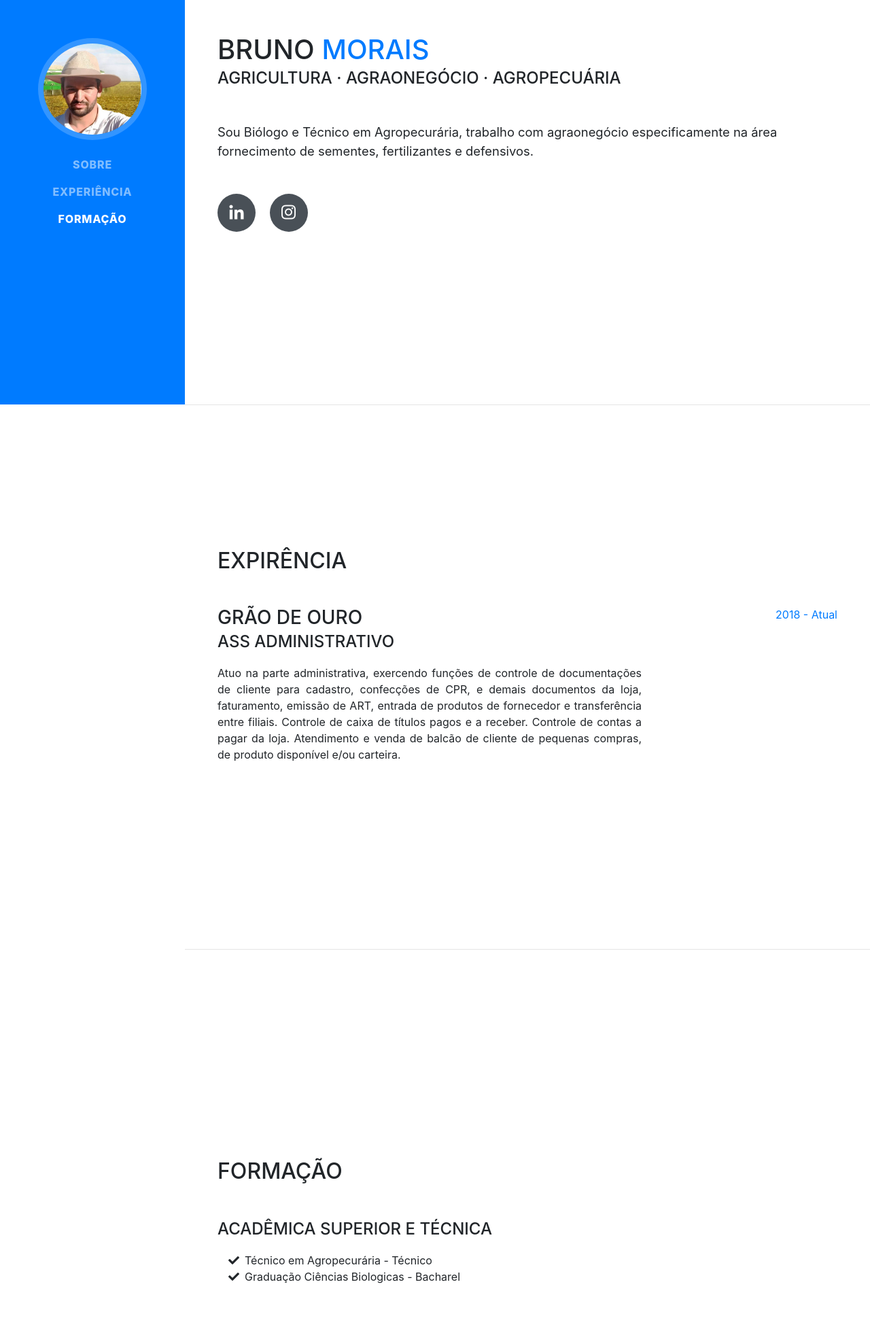
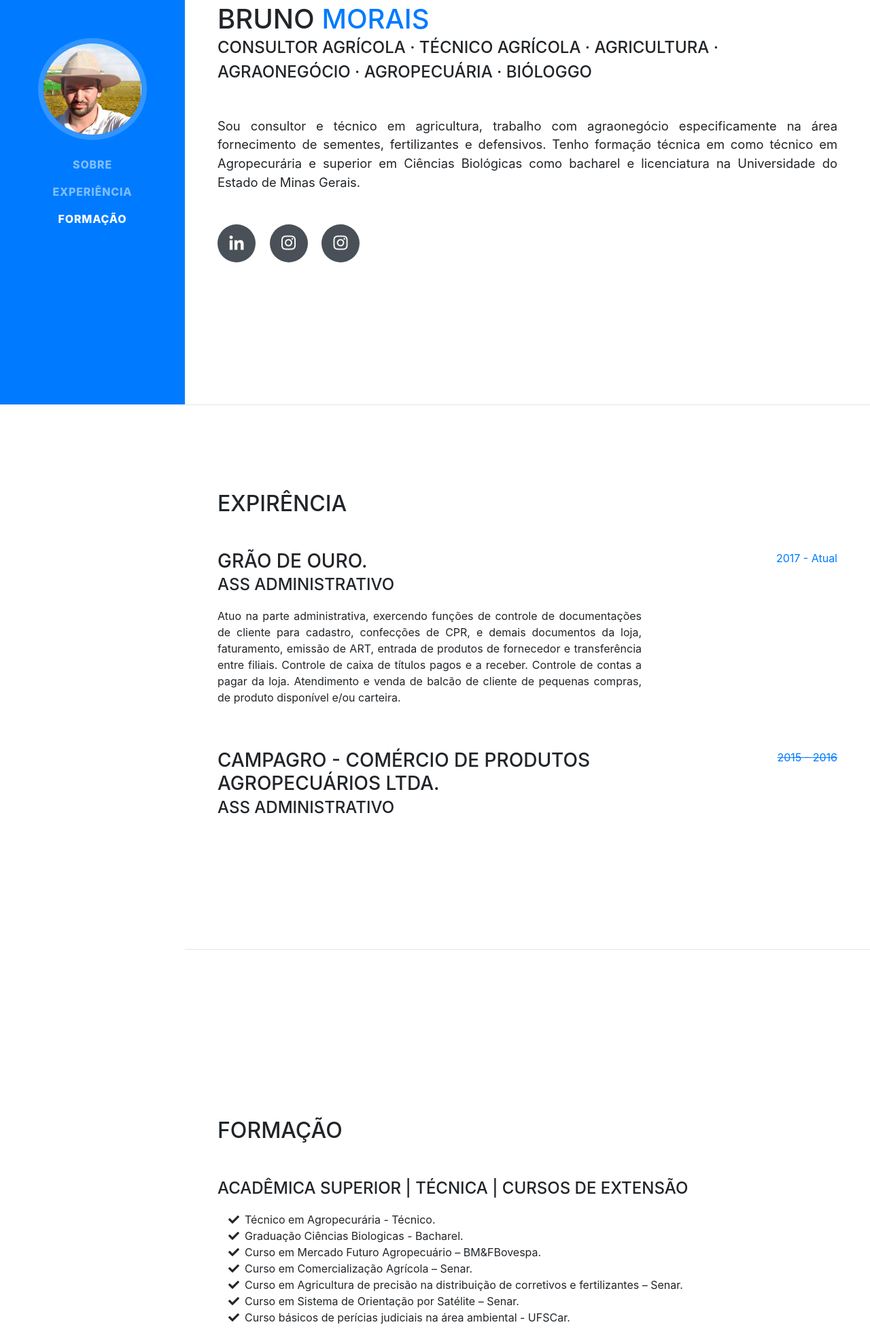
Before and after one commit to brunoagro/brunoagro.github.io, a website with bundled scripts: page index.html in a window 1280 px wide. Shown: the part 205-2160 px from the top of the page at 68% size. Built offline with nearby package versions, Linux system fonts and the light colour scheme; a web font is replaced by a local one.

Commit message:
update info page index

```diff
--- a/index.html
+++ b/index.html
@@ -60,15 +60,19 @@
                     <span class="text-primary">Morais</span>
                 </h1>
                 <div class="subheading mb-5">
-                    Agricultura · Agraonegócio · Agropecuária
+                    Consultor Agrícola · Técnico Agrícola · Agricultura · Agraonegócio · Agropecuária · Bióloggo
                 </div>
-                <p class="lead mb-5"> Sou Biólogo e Técnico em Agropecurária, trabalho com agraonegócio especificamente na área fornecimento de sementes, fertilizantes e defensivos.</p>
+                <p class="lead mb-5" style="text-align: justify"> Sou consultor e técnico em agricultura, trabalho com agraonegócio especificamente na área fornecimento de sementes, fertilizantes e defensivos. Tenho formação técnica em como técnico em Agropecurária e superior em Ciências Biológicas como
+                    bacharel e licenciatura na Universidade do Estado de Minas Gerais.</p>
                 <div class="social-icons">
                     <a href="https://www.linkedin.com/in/bruno-l-de-morais-30589b52/">
-                        <i class="fab fa-linkedin-in"></i>
+                        <i class="fab fa-linkedin-in" title="Meu perfil no Linkedin"></i>
                     </a>
-                    <a href="https://www.instagram.com/brunolopesdemorais/?hl=pt-br">
-                        <i class="fab fa-instagram"></i>
+                    <a href="https://www.instagram.com/raizesdocafe/">
+                        <i class="fab fa-instagram" title="Instagram"></i>
+                    </a>
+                    <a href="https://www.instagram.com/raizesdocafe/">
+                        <i class="fab fa-instagram" title="Perfil Raízes do cafe"></i>
                     </a>
                 </div>
             </div>
@@ -82,15 +86,30 @@
 
                 <div class="resume-item d-flex flex-column flex-md-row mb-5">
                     <div class="resume-content mr-auto">
-                        <h3 class="mb-0">Grão de Ouro</h3>
+                        <h3 class="mb-0">Grão de Ouro.</h3>
                         <div class="subheading mb-3">Ass Administrativo</div>
                         <p style="text-align: justify;">
                             Atuo na parte administrativa, exercendo funções de controle de documentações de cliente para cadastro, confecções de CPR, e demais documentos da loja, faturamento, emissão de ART, entrada de produtos de fornecedor e transferência entre filiais. Controle
                             de caixa de títulos pagos e a receber. Controle de contas a pagar da loja. Atendimento e venda de balcão de cliente de pequenas compras, de produto disponível e/ou carteira.
                         </p>
                     </div>
+
                     <div class="resume-date text-md-right">
-                        <span class="text-primary">2018 - Atual</span>
+                        <span class="text-primary">2017 - Atual</span>
+                    </div>
+                </div>
+
+                <div class="resume-item d-flex flex-column flex-md-row mb-5">
+                    <div class="resume-content mr-auto">
+                        <h3 class="mb-0">Campagro - Comércio de Produtos Agropecuários Ltda.</h3>
+                        <div class="subheading mb-3">Ass Administrativo</div>
+                        <p style="text-align: justify;">
+
+                        </p>
+                    </div>
+
+                    <div class="resume-date text-md-right">
+                        <span class="text-primary"><strike>2015 - 2016</strike></span>
                     </div>
                 </div>
             </div>
@@ -103,13 +122,30 @@
             <div class="my-auto">
                 <h2 class="mb-5">Formação</h2>
 
-                <div class="subheading mb-3">Acadêmica Superior e Técnica</div>
+                <div class="subheading mb-3">Acadêmica Superior | Técnica | Cursos de Extensão</div>
                 <ul class="fa-ul mb-0">
                     <li>
-                        <i class="fa-li fa fa-check"></i>Técnico em Agropecurária - Técnico</li>
+                        <i class="fa-li fa fa-check"></i>Técnico em Agropecurária - Técnico.
+                    </li>
                     <li>
-                        <i class="fa-li fa fa-check"></i>Graduação Ciências Biologicas - Bacharel</li>
+                        <i class="fa-li fa fa-check"></i>Graduação Ciências Biologicas - Bacharel.
+                    </li>
                     <li>
+                        <i class="fa-li fa fa-check"></i>Curso em Mercado Futuro Agropecuário – BM&FBovespa.
+                    </li>
+                    <li>
+                        <i class="fa-li fa fa-check"></i>Curso em Comercialização Agrícola – Senar.
+                    </li>
+                    <li>
+                        <i class="fa-li fa fa-check"></i>Curso em Agricultura de precisão na distribuição de corretivos e fertilizantes – Senar.
+                    </li>
+                    <li>
+                        <i class="fa-li fa fa-check"></i>Curso em Sistema de Orientação por Satélite – Senar.
+                    </li>
+                    <li>
+                        <i class="fa-li fa fa-check"></i>Curso básicos de perícias judiciais na área ambiental - UFSCar.
+                    </li>
+
                 </ul>
             </div>
 
```
